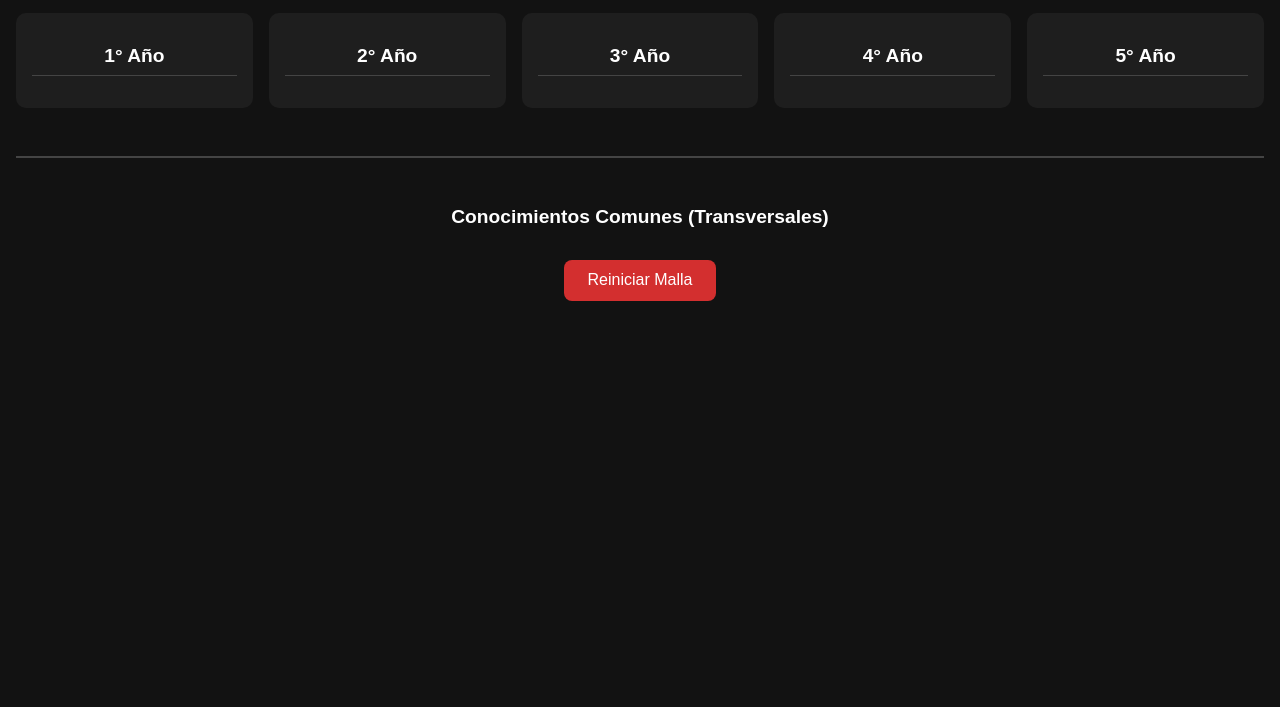
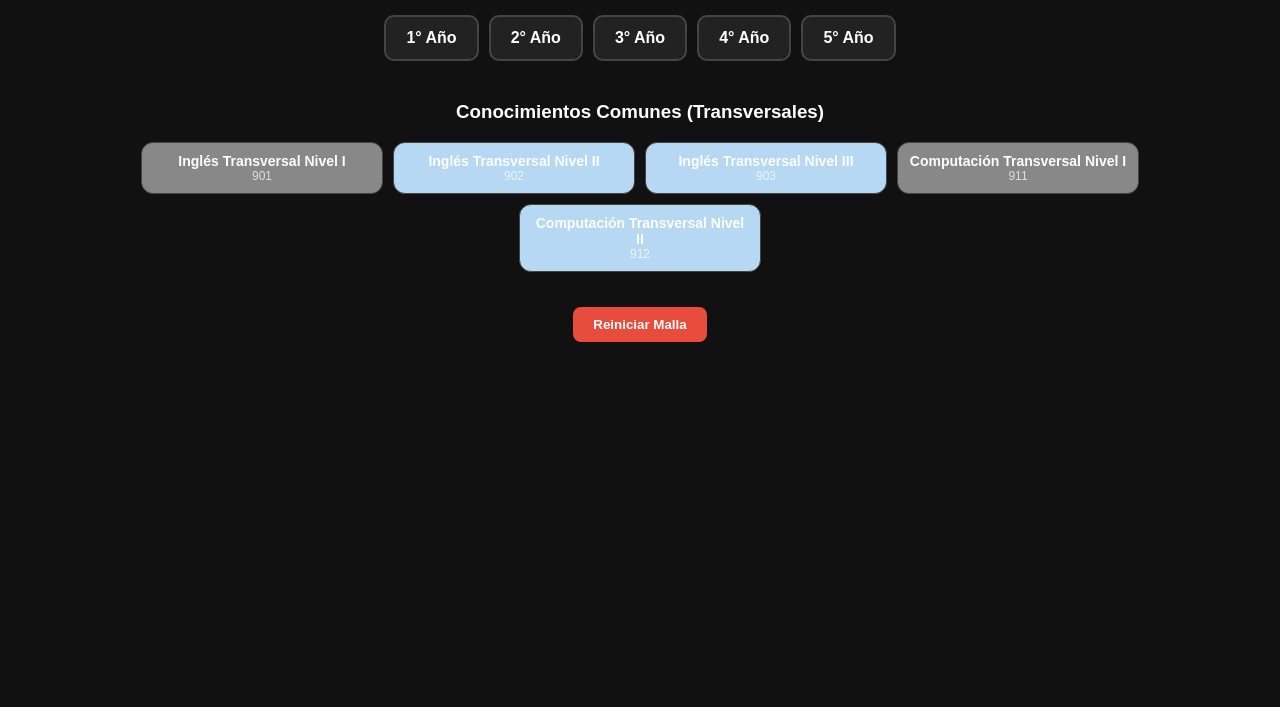
Before and after one commit to ivaa0440/Malla-Ing-Informatica, a plain HTML site: page index.html in a window 1280 px wide. Shown: the part 93-800 px from the top of the page. Drawn offline with Linux system fonts and the light colour scheme.

Commit message:
Update index1.html

```diff
--- a/index.html
+++ b/index.html
@@ -2,229 +2,252 @@
 <html lang="es">
 <head>
   <meta charset="UTF-8" />
+  <meta name="viewport" content="width=device-width, initial-scale=1.0"/>
   <title>Malla Curricular - Ingeniería en Informática (UNLaM)</title>
   <style>
     body {
-      background-color: #121212;
-      color: white;
+      background-color: #111;
+      color: #fff;
       font-family: sans-serif;
       margin: 0;
-      padding: 1rem;
+      padding: 20px;
     }
-
     h1 {
       text-align: center;
-      margin-bottom: 2rem;
+      margin-bottom: 30px;
     }
-
-    .grid {
-      display: grid;
-      grid-template-columns: repeat(5, 1fr);
-      gap: 1rem;
+    .year-buttons {
+      display: flex;
+      justify-content: center;
+      flex-wrap: wrap;
+      margin-bottom: 20px;
+      gap: 10px;
     }
-
-    .year {
-      background: #1e1e1e;
-      padding: 1rem;
+    .year-buttons button {
+      padding: 12px 20px;
+      font-weight: bold;
+      font-size: 1rem;
+      background-color: #222;
+      color: white;
+      border: 2px solid #444;
       border-radius: 10px;
+      cursor: pointer;
     }
-
-    .year h2 {
+    .subjects-container {
+      display: none;
+      flex-wrap: wrap;
+      justify-content: center;
+      gap: 10px;
+      margin-bottom: 20px;
+    }
+    .subject {
+      width: 220px;
+      padding: 10px;
+      border-radius: 12px;
       text-align: center;
-      margin-bottom: 1rem;
-      font-size: 1.2rem;
-      border-bottom: 1px solid #444;
-      padding-bottom: 0.5rem;
+      font-size: 14px;
+      cursor: pointer;
+      transition: 0.3s;
+      border: 1px solid #444;
     }
-
-    .subject {
-      padding: 0.5rem;
-      margin: 0.5rem 0;
-      border-radius: 8px;
-      font-size: 0.9rem;
-      line-height: 1.2rem;
-      background-color: #444;
-      cursor: pointer;
-      position: relative;
+    .aprobada {
+      background-color: #2ecc71;
     }
-
-    .subject.approved {
-      background-color: #4caf50;
-      color: white;
+    .disponible {
+      background-color: #888;
     }
-
-    .subject.available {
-      background-color: #d0e7f9;
-      color: #222;
-    }
-
-    .subject.locked {
-      background-color: #666;
-      color: #ccc;
+    .bloqueada {
+      background-color: #b6d8f2;
       cursor: not-allowed;
     }
-
     .subject small {
-      font-size: 0.7rem;
       display: block;
       opacity: 0.7;
+      font-size: 12px;
     }
-
-    .tooltip {
-      visibility: hidden;
-      background-color: black;
-      color: #fff;
+    .transversales {
       text-align: center;
-      border-radius: 6px;
-      padding: 0.3rem;
-      position: absolute;
-      z-index: 1;
-      bottom: 100%;
-      left: 0;
-      width: 100%;
+      margin-top: 40px;
     }
-
-    .subject:hover .tooltip {
-      visibility: visible;
-    }
-
-    .footer {
-      margin-top: 2rem;
-      text-align: center;
-    }
-
-    .footer button {
-      background-color: #d32f2f;
+    #resetButton {
+      margin-top: 15px;
+      background-color: #e74c3c;
       color: white;
+      padding: 10px 20px;
       border: none;
-      padding: 0.7rem 1.5rem;
-      font-size: 1rem;
       border-radius: 8px;
       cursor: pointer;
-    }
-
-    .footer button:hover {
-      background-color: #b71c1c;
-    }
-
-    .transversales {
-      margin-top: 3rem;
-      padding-top: 2rem;
-      border-top: 2px solid #444;
-    }
-
-    .transversales h2 {
-      text-align: center;
-      font-size: 1.2rem;
-      margin-bottom: 1rem;
+      font-weight: bold;
     }
   </style>
 </head>
 <body>
   <h1>Malla Curricular - Ingeniería en Informática (UNLaM)</h1>
-  <div class="grid" id="malla"></div>
+  <div class="year-buttons">
+    <button onclick="mostrarAño(1)">1° Año</button>
+    <button onclick="mostrarAño(2)">2° Año</button>
+    <button onclick="mostrarAño(3)">3° Año</button>
+    <button onclick="mostrarAño(4)">4° Año</button>
+    <button onclick="mostrarAño(5)">5° Año</button>
+  </div>
+
+  <div id="año-1" class="subjects-container"></div>
+  <div id="año-2" class="subjects-container"></div>
+  <div id="año-3" class="subjects-container"></div>
+  <div id="año-4" class="subjects-container"></div>
+  <div id="año-5" class="subjects-container"></div>
 
   <div class="transversales">
-    <h2>Conocimientos Comunes (Transversales)</h2>
-    <div id="transversales"></div>
-  </div>
-
-  <div class="footer">
-    <button onclick="reiniciarMalla()">Reiniciar Malla</button>
+    <h3>Conocimientos Comunes (Transversales)</h3>
+    <div id="transversales" class="subjects-container" style="display:flex"></div>
+    <button id="resetButton" onclick="reiniciarMalla()">Reiniciar Malla</button>
   </div>
 
   <script>
     const materias = [
-      // ... [omite aquí por brevedad, ya lo tenés copiado] ...
+      // Primer Año - Primer Cuatrimestre
+      { codigo: "3621", nombre: "Matemática Discreta", año: 1, correlativas: [] },
+      { codigo: "3622", nombre: "Análisis Matemático I", año: 1, correlativas: [] },
+      { codigo: "3623", nombre: "Programación Inicial", año: 1, correlativas: [] },
+      { codigo: "3624", nombre: "Introducción a los Sistemas de Información", año: 1, correlativas: [] },
+      { codigo: "3625", nombre: "Sistemas de Numeración", año: 1, correlativas: [] },
+      { codigo: "3626", nombre: "Principios de Calidad de Software", año: 1, correlativas: [] },
+
+      // Primer Año - Segundo Cuatrimestre
+      { codigo: "3627", nombre: "Álgebra y Geometría Analítica I", año: 1, correlativas: ["3622"] },
+      { codigo: "3628", nombre: "Física I", año: 1, correlativas: ["3622"] },
+      { codigo: "3629", nombre: "Programación Estructurada Básica", año: 1, correlativas: ["3623", "3625"] },
+      { codigo: "3630", nombre: "Introducción a la Gestión de Proyectos", año: 1, correlativas: ["3624"] },
+      { codigo: "3631", nombre: "Fundamentos de Sistemas Embebidos", año: 1, correlativas: ["3625"] },
+      { codigo: "3632", nombre: "Introducción a los Proyectos Informáticos", año: 1, correlativas: ["3626"] },
+
+      // Segundo Año - Primer Cuatrimestre
+      { codigo: "3633", nombre: "Análisis Matemático II", año: 2, correlativas: ["3622"] },
+      { codigo: "3634", nombre: "Física II", año: 2, correlativas: ["3628"] },
+      { codigo: "3635", nombre: "Hipótesis de Programación", año: 2, correlativas: ["3629", "3621"] },
+      { codigo: "3636", nombre: "Análisis de Sistemas", año: 2, correlativas: ["3629", "3621"] },
+      { codigo: "3637", nombre: "Arquitectura de Computadoras", año: 2, correlativas: ["3625", "3629"] },
+      { codigo: "3676", nombre: "Responsabilidad Social Universitaria", año: 2, correlativas: ["3626"] },
+
+      // Segundo Año - Segundo Cuatrimestre
+      { codigo: "3639", nombre: "Análisis Matemático III", año: 2, correlativas: ["3633"] },
+      { codigo: "3640", nombre: "Algoritmos y Estructuras de Datos", año: 2, correlativas: ["3635"] },
+      { codigo: "3641", nombre: "Bases de Datos Aplicadas", año: 2, correlativas: ["3636"] },
+      { codigo: "3642", nombre: "Principios de Interfaces de Sistemas", año: 2, correlativas: ["3637", "3626"] },
+      { codigo: "3643", nombre: "Redes de Computadoras", año: 2, correlativas: ["3635", "3637"] },
+      { codigo: "3644", nombre: "Gestión de las Organizaciones", año: 2, correlativas: ["3636", "3635", "3624"] },
+      { codigo: "3645", nombre: "Taller de Integración", año: 2, correlativas: ["3629", "3635", "3636", "3637"] },
+
+      // Tercer Año - Primer Cuatrimestre
+      { codigo: "3646", nombre: "Álgebra y Geometría Analítica II", año: 3, correlativas: ["3627"] },
+      { codigo: "3647", nombre: "Paradigmas de Programación", año: 3, correlativas: ["3640", "3635"] },
+      { codigo: "3648", nombre: "Requisitos Informáticos", año: 3, correlativas: ["3641", "3636"] },
+      { codigo: "3649", nombre: "Diseño de Software", año: 3, correlativas: ["3641", "3647"] },
+      { codigo: "3650", nombre: "Seguridad de la Información", año: 3, correlativas: ["3641", "3643"] },
+      { codigo: "3675", nombre: "Práctica Profesional Supervisada", año: 3, correlativas: ["3642"] },
+
+      // Tercer Año - Segundo Cuatrimestre
+      { codigo: "3651", nombre: "Probabilidad y Estadística", año: 3, correlativas: ["3646", "3621"] },
+      { codigo: "3652", nombre: "Programación Avanzada", año: 3, correlativas: ["3649", "3647"] },
+      { codigo: "3653", nombre: "Tecnologías de Bases de Datos", año: 3, correlativas: ["3641"] },
+      { codigo: "3654", nombre: "Virtualización de Hardware", año: 3, correlativas: ["3643", "3644"] },
+      { codigo: "3655", nombre: "Auditoría y Legislación", año: 3, correlativas: ["3643", "3644"] },
+
+      // Cuarto Año - Primer Cuatrimestre
+      { codigo: "3656", nombre: "Estadística Aplicada", año: 4, correlativas: ["3651", "3641"] },
+      { codigo: "3657", nombre: "Autómatas y Gramáticas", año: 4, correlativas: ["3652", "3648"] },
+      { codigo: "3658", nombre: "Programación Concurrente", año: 4, correlativas: ["3652", "3649"] },
+      { codigo: "3659", nombre: "Diseño de Procesos Avanzados", año: 4, correlativas: ["3654", "3644"] },
+      { codigo: "3660", nombre: "Arquitectura de Software", año: 4, correlativas: ["3652", "3649"] },
+      { codigo: "3661", nombre: "Gestión de Proyectos", año: 4, correlativas: ["3656", "3644"] },
+
+      // Cuarto Año - Segundo Cuatrimestre
+      { codigo: "3662", nombre: "Matemática Aplicada", año: 4, correlativas: ["3651"] },
+      { codigo: "3663", nombre: "Lenguajes y Compiladores", año: 4, correlativas: ["3657"] },
+      { codigo: "3664", nombre: "Inteligencia Artificial", año: 4, correlativas: ["3651", "3646"] },
+      { codigo: "3665", nombre: "Gestión Aplicada al Desarrollo de Software II", año: 4, correlativas: ["3659", "3652"] },
+      { codigo: "3666", nombre: "Seguridad Aplicada y Forensia", año: 4, correlativas: ["3655", "3652", "3649"] },
+      { codigo: "3667", nombre: "Gestión de la Calidad en Procesos de Sistemas", año: 4, correlativas: ["3647"] },
+
+      // Quinto Año - Primer Cuatrimestre
+      { codigo: "3668", nombre: "Inteligencia Artificial Aplicada", año: 5, correlativas: ["3664", "3656"] },
+      { codigo: "3669", nombre: "Innovación y Emprendedorismo", año: 5, correlativas: ["3661"] },
+      { codigo: "3670", nombre: "Ciencia de Datos", año: 5, correlativas: ["3664", "3656"] },
+      { codigo: "3671", nombre: "Proyecto Final de Carrera*", año: 5, correlativas: ["3667", "3661", "3660"] },
+      { codigo: "3672", nombre: "Electiva I", año: 5, correlativas: ["3658", "3661", "3663"] },
+
+      // Quinto Año - Segundo Cuatrimestre
+      { codigo: "3673", nombre: "Electiva II", año: 5, correlativas: ["3662", "3666"] },
+      { codigo: "3674", nombre: "Electiva III", año: 5, correlativas: ["3664", "3665"] },
+
+      // Electivas específicas
+      { codigo: "3677", nombre: "Lenguaje Orientado a Negocios", año: 5, correlativas: [] },
+      { codigo: "3678", nombre: "Tecnologías en Seguridad", año: 5, correlativas: [] },
+      { codigo: "3679", nombre: "Visión Artificial", año: 5, correlativas: [] },
+
+      // Conocimientos Comunes (Transversales)
+      { codigo: "901", nombre: "Inglés Transversal Nivel I", año: 0, correlativas: [] },
+      { codigo: "902", nombre: "Inglés Transversal Nivel II", año: 0, correlativas: ["901"] },
+      { codigo: "903", nombre: "Inglés Transversal Nivel III", año: 0, correlativas: ["902"] },
+      { codigo: "911", nombre: "Computación Transversal Nivel I", año: 0, correlativas: [] },
+      { codigo: "912", nombre: "Computación Transversal Nivel II", año: 0, correlativas: ["911"] },
     ];
 
-    function crearMalla() {
-      const contenedor = document.getElementById("malla");
-      const transv = document.getElementById("transversales");
+    let materiasAprobadas = JSON.parse(localStorage.getItem("materiasAprobadas")) || [];
 
-      const años = [1, 2, 3, 4, 5];
-      años.forEach(año => {
-        const columna = document.createElement("div");
-        columna.className = "year";
-        columna.innerHTML = `<h2>${año}° Año</h2>`;
-        const materiasAño = materias.filter(m => m.año === año);
-        materiasAño.forEach(m => {
-          const div = document.createElement("div");
-          div.className = "subject";
-          div.dataset.codigo = m.codigo;
-          div.innerHTML = `<strong>${m.codigo}</strong> - ${m.nombre}`;
-          if (m.correlativas.length > 0) {
-            const tt = document.createElement("div");
-            tt.className = "tooltip";
-            tt.textContent = "Correlativas: " + m.correlativas.join(", ");
-            div.appendChild(tt);
-          }
-          div.onclick = () => toggleAprobada(m.codigo);
-          columna.appendChild(div);
-        });
-        contenedor.appendChild(columna);
-      });
+    function renderMaterias() {
+      materias.forEach(m => {
+        const div = document.createElement("div");
+        div.classList.add("subject");
+        div.innerHTML = `<b>${m.nombre}</b><small>${m.codigo}</small>`;
+        div.dataset.codigo = m.codigo;
 
-      // Transversales
-      const transversales = materias.filter(m => m.año === 0);
-      transversales.forEach(m => {
-        const div = document.createElement("div");
-        div.className = "subject";
-        div.dataset.codigo = m.codigo;
-        div.innerHTML = `<strong>${m.codigo}</strong> - ${m.nombre}`;
-        if (m.correlativas.length > 0) {
-          const tt = document.createElement("div");
-          tt.className = "tooltip";
-          tt.textContent = "Correlativas: " + m.correlativas.join(", ");
-          div.appendChild(tt);
-        }
-        div.onclick = () => toggleAprobada(m.codigo);
-        transv.appendChild(div);
-      });
+        actualizarEstado(div, m);
 
-      actualizarColores();
-    }
+        div.onclick = () => {
+          if (div.classList.contains("bloqueada")) return;
+          const index = materiasAprobadas.indexOf(m.codigo);
+          if (index > -1) materiasAprobadas.splice(index, 1);
+          else materiasAprobadas.push(m.codigo);
+          localStorage.setItem("materiasAprobadas", JSON.stringify(materiasAprobadas));
+          refrescarVista();
+        };
 
-    function toggleAprobada(codigo) {
-      const aprobadas = JSON.parse(localStorage.getItem("aprobadas") || "[]");
-      const index = aprobadas.indexOf(codigo);
-      if (index >= 0) {
-        aprobadas.splice(index, 1);
-      } else {
-        aprobadas.push(codigo);
-      }
-      localStorage.setItem("aprobadas", JSON.stringify(aprobadas));
-      actualizarColores();
-    }
-
-    function actualizarColores() {
-      const aprobadas = JSON.parse(localStorage.getItem("aprobadas") || "[]");
-      document.querySelectorAll(".subject").forEach(div => {
-        const codigo = div.dataset.codigo;
-        div.classList.remove("approved", "available", "locked");
-
-        if (aprobadas.includes(codigo)) {
-          div.classList.add("approved");
-        } else {
-          const materia = materias.find(m => m.codigo === codigo);
-          const requisitos = materia.correlativas;
-          if (requisitos.every(c => aprobadas.includes(c))) {
-            div.classList.add("available");
-          } else {
-            div.classList.add("locked");
-          }
-        }
+        if (m.año === 0)
+          document.getElementById("transversales").appendChild(div);
+        else
+          document.getElementById(`año-${m.año}`).appendChild(div);
       });
     }
 
-    function reiniciarMalla() {
-      if (confirm("¿Estás segura/o de que querés reiniciar la malla?")) {
-        localStorage.removeItem("aprobadas");
-        location.reload();
+    function actualizarEstado(div, materia) {
+      if (materiasAprobadas.includes(materia.codigo)) {
+        div.classList.add("aprobada");
+      } else if (materia.correlativas.every(c => materiasAprobadas.includes(c))) {
+        div.classList.add("disponible");
+      } else {
+        div.classList.add("bloqueada");
+        div.title = `Correlativas: ${materia.correlativas.join(", ")}`;
       }
     }
 
-    crearMalla();
+    function mostrarAño(n) {
+      document.querySelectorAll(".subjects-container").forEach(d => d.style.display = "none");
+      document.getElementById(`año-${n}`).style.display = "flex";
+    }
+
+    function refrescarVista() {
+      document.querySelectorAll(".subject").forEach(el => el.remove());
+      renderMaterias();
+    }
+
+    function reiniciarMalla() {
+      localStorage.removeItem("materiasAprobadas");
+      materiasAprobadas = [];
+      refrescarVista();
+    }
+
+    renderMaterias();
   </script>
 </body>
 </html>
```
